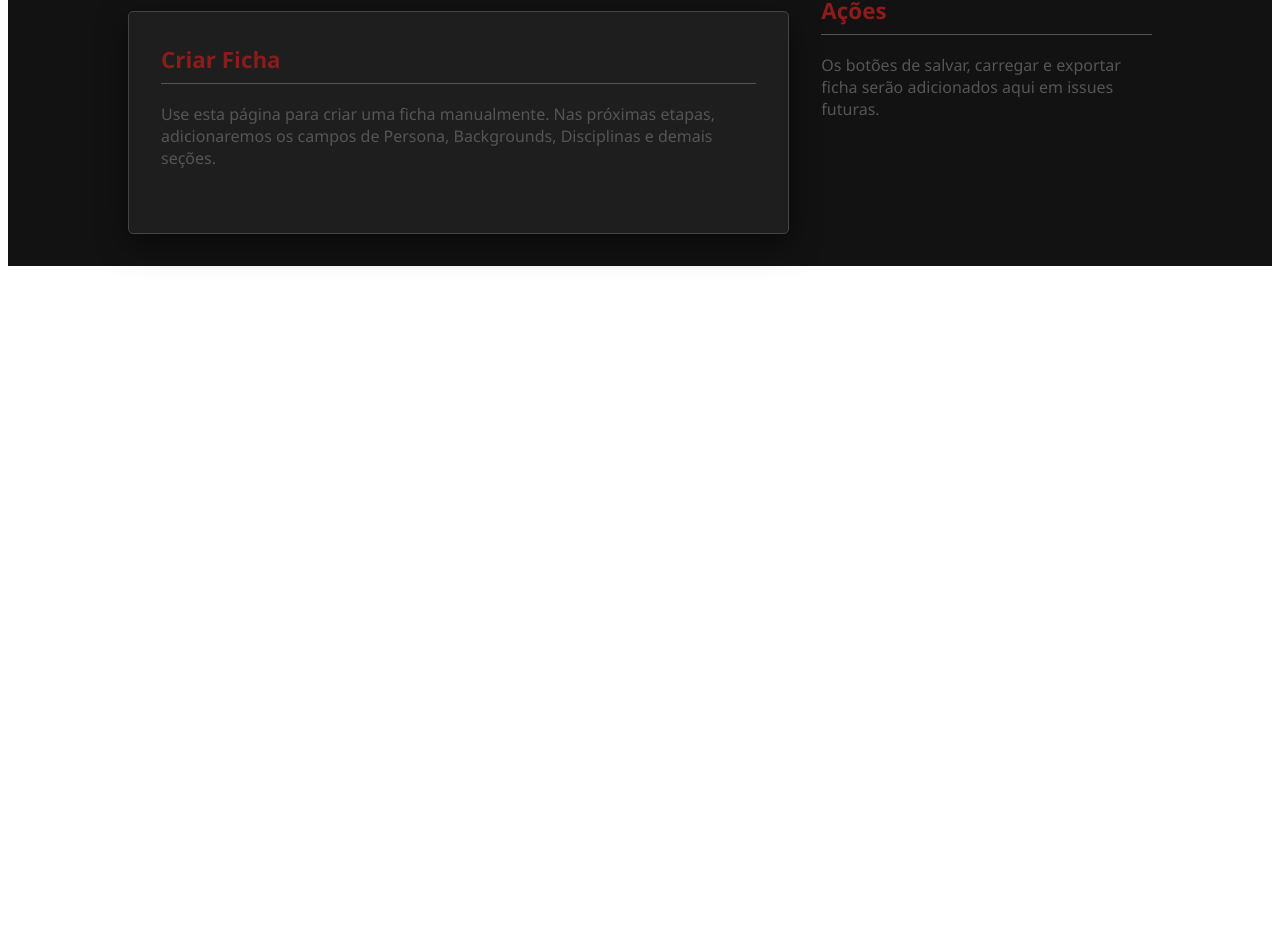
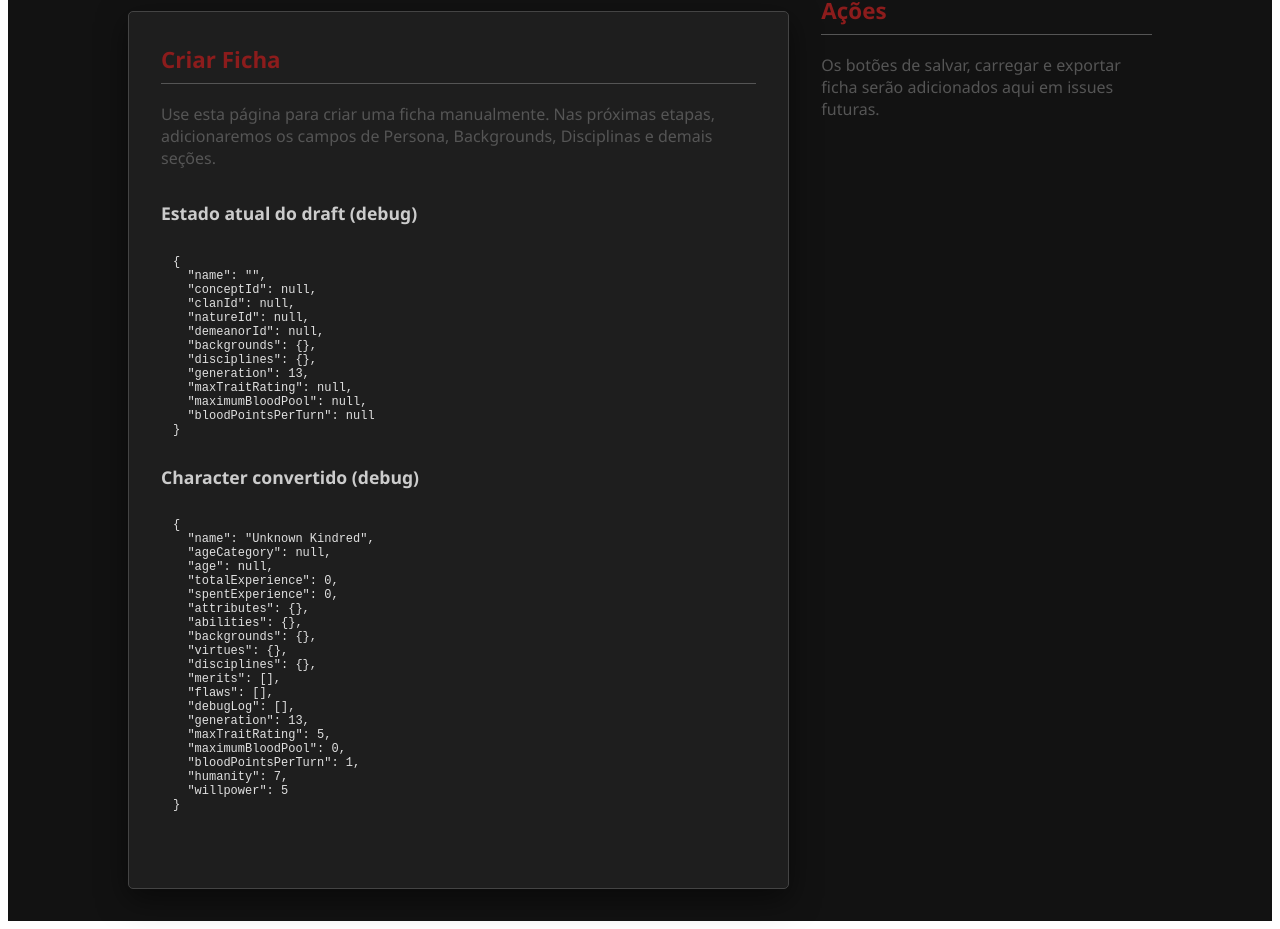
Before and after one commit to danielfcastro/vtm-elysium-next, a Next.js app: page /create in a window 1280 px wide. Shown: the part 153-1082 px from the top of the page. Before the commit the page ends 800 px from the top, so only its background shows below. Built offline with nearby package versions, Linux system fonts and the light colour scheme.

Commit message:
feat: add CharacterDraft state model for manual creation (refs #2)

```diff
--- a/app/create/page.tsx
+++ b/app/create/page.tsx
@@ -1,15 +1,32 @@
 "use client";
 
-import React from "react";
+import React, { useState } from "react";
+import {
+    CharacterDraft,
+    createEmptyCharacterDraft,
+    draftToCharacter,
+} from "@/core/models/CharacterDraft"; // ajuste o caminho se necessário
 
-/**
- * Página de criação manual de ficha
- * M1 – apenas layout/base e placeholder de conteúdo.
- */
 export default function CreateCharacterPage() {
+    // Estado central do formulário de criação
+    const [draft, setDraft] = useState<CharacterDraft>(() =>
+        createEmptyCharacterDraft(),
+    );
+
+    // Helper genérico para updates parciais – será usado nas próximas issues
+    function updateDraft(patch: Partial<CharacterDraft>) {
+        setDraft((prev) => ({
+            ...prev,
+            ...patch,
+        }));
+    }
+
+    // Exemplo de uso futuro do draftToCharacter (M1: só para debug, não precisa usar ainda)
+    const characterForPreview = draftToCharacter(draft);
+
     return (
         <div className="sheetPage">
-            {/* Header (mesmo visual do CharacterSheet) */}
+            {/* Header */}
             <div className="header">
                 <h1 className="h1">ELYSIUM</h1>
                 <p style={{ color: "var(--text-medium)", fontSize: "0.9rem" }}>
@@ -18,29 +35,57 @@ export default function CreateCharacterPage() {
             </div>
 
             <div className="pageContainer">
-                {/* Conteúdo principal da ficha */}
+                {/* Conteúdo principal */}
                 <div className="mainContent">
                     <div className="sheetActive">
-                        {/* M1: apenas “shell” da página.
-                Nas próximas issues, vamos preencher com o formulário. */}
                         <div className="sheetSection">
                             <h2 className="h2">Criar Ficha</h2>
                             <p className="muted">
-                                Use esta página para criar uma ficha manualmente. Nas próximas etapas,
-                                adicionaremos os campos de Persona, Backgrounds, Disciplinas e demais
-                                seções.
+                                Use esta página para criar uma ficha manualmente. Nas próximas
+                                etapas, adicionaremos os campos de Persona, Backgrounds,
+                                Disciplinas e demais seções.
                             </p>
+                        </div>
+
+                        {/* Debug do estado e da conversão – pode ser removido depois */}
+                        <div className="sheetSection">
+                            <h3 className="h3">Estado atual do draft (debug)</h3>
+                            <pre
+                                style={{
+                                    background: "var(--bg-elevated)",
+                                    padding: "0.75rem",
+                                    borderRadius: "var(--radius-sm)",
+                                    fontSize: "0.75rem",
+                                    overflowX: "auto",
+                                    marginBottom: "1rem",
+                                }}
+                            >
+                {JSON.stringify(draft, null, 2)}
+              </pre>
+
+                            <h3 className="h3">Character convertido (debug)</h3>
+                            <pre
+                                style={{
+                                    background: "var(--bg-elevated)",
+                                    padding: "0.75rem",
+                                    borderRadius: "var(--radius-sm)",
+                                    fontSize: "0.75rem",
+                                    overflowX: "auto",
+                                }}
+                            >
+                {JSON.stringify(characterForPreview, null, 2)}
+              </pre>
                         </div>
                     </div>
                 </div>
 
-                {/* Sidebar (reservada para ações como salvar/exportar) */}
+                {/* Sidebar */}
                 <aside className="sidebar">
                     <div className="sheetSection">
                         <h2 className="h2">Ações</h2>
                         <p className="muted">
-                            Os botões de salvar, carregar e exportar ficha serão adicionados aqui em
-                            issues futuras.
+                            Os botões de salvar, carregar e exportar ficha serão adicionados
+                            aqui em issues futuras.
                         </p>
                     </div>
                 </aside>
--- /dev/null
+++ b/src/core/models/CharacterDraft.ts
@@ -0,0 +1,88 @@
+// src/core/models/CharacterDraft.ts
+import type { Character } from "./Character";
+
+export interface CharacterDraft {
+    // Persona básica
+    name: string;
+
+    conceptId?: string | null;
+    clanId?: string | null;
+    natureId?: string | null;
+    demeanorId?: string | null;
+
+    // Dicionários id -> dots
+    backgrounds: Record<string, number>;
+    disciplines: Record<string, number>;
+
+    // Derivados de geração (preenchidos em Issues futuras)
+    generation?: number | null;
+    maxTraitRating?: number | null;
+    maximumBloodPool?: number | null;
+    bloodPointsPerTurn?: number | null;
+}
+
+/**
+ * Estado inicial padrão para o formulário de criação de ficha.
+ * Para M1, assumimos 13ª geração como default até mexer no Background Generation.
+ */
+export function createEmptyCharacterDraft(
+    overrides: Partial<CharacterDraft> = {},
+): CharacterDraft {
+    return {
+        name: "",
+        conceptId: null,
+        clanId: null,
+        natureId: null,
+        demeanorId: null,
+        backgrounds: {},
+        disciplines: {},
+        generation: 13, // default antes de mexer no Background Generation
+        maxTraitRating: null,
+        maximumBloodPool: null,
+        bloodPointsPerTurn: null,
+        ...overrides,
+    };
+}
+
+/**
+ * Converte o CharacterDraft em um objeto compatível com o CharacterSheet.
+ * Os campos que ainda não fazem parte do M1 recebem defaults seguros.
+ */
+export function draftToCharacter(draft: CharacterDraft): Character {
+    return {
+        // Persona / meta
+        name: draft.name || "Unknown Kindred",
+        concept: undefined,
+        clan: undefined,
+        nature: undefined,
+        demeanor: undefined,
+        ageCategory: null,
+        age: null,
+
+        // Experiência
+        totalExperience: 0,
+        spentExperience: 0,
+
+        // Traits numéricos – vazios por enquanto; o CharacterSheet já lida com defaults
+        attributes: {},
+        abilities: {},
+        backgrounds: draft.backgrounds ?? {},
+        virtues: {},
+        disciplines: draft.disciplines ?? {},
+
+        // Merits / Flaws / Debug
+        merits: [],
+        flaws: [],
+        debugLog: [],
+
+        // Geração e derivados
+        generation: draft.generation ?? 13,
+        maxTraitRating: draft.maxTraitRating ?? 5, // o sheet faz Math.max(5, ...)
+        maximumBloodPool: draft.maximumBloodPool ?? 0,
+        bloodPointsPerTurn: draft.bloodPointsPerTurn ?? 1,
+
+        // Humanidade / Vontade – defaults razoáveis para V20
+        humanity: 7,
+        willpower: 5,
+    };
+}
```
